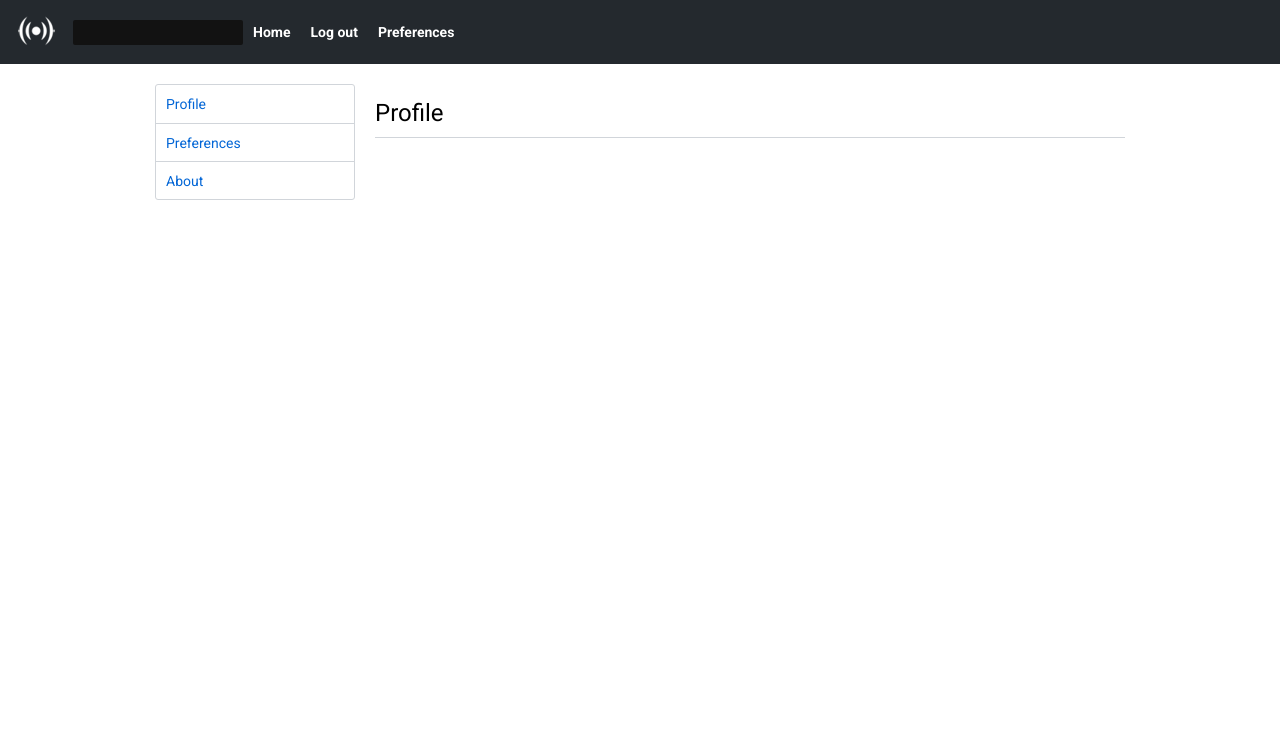
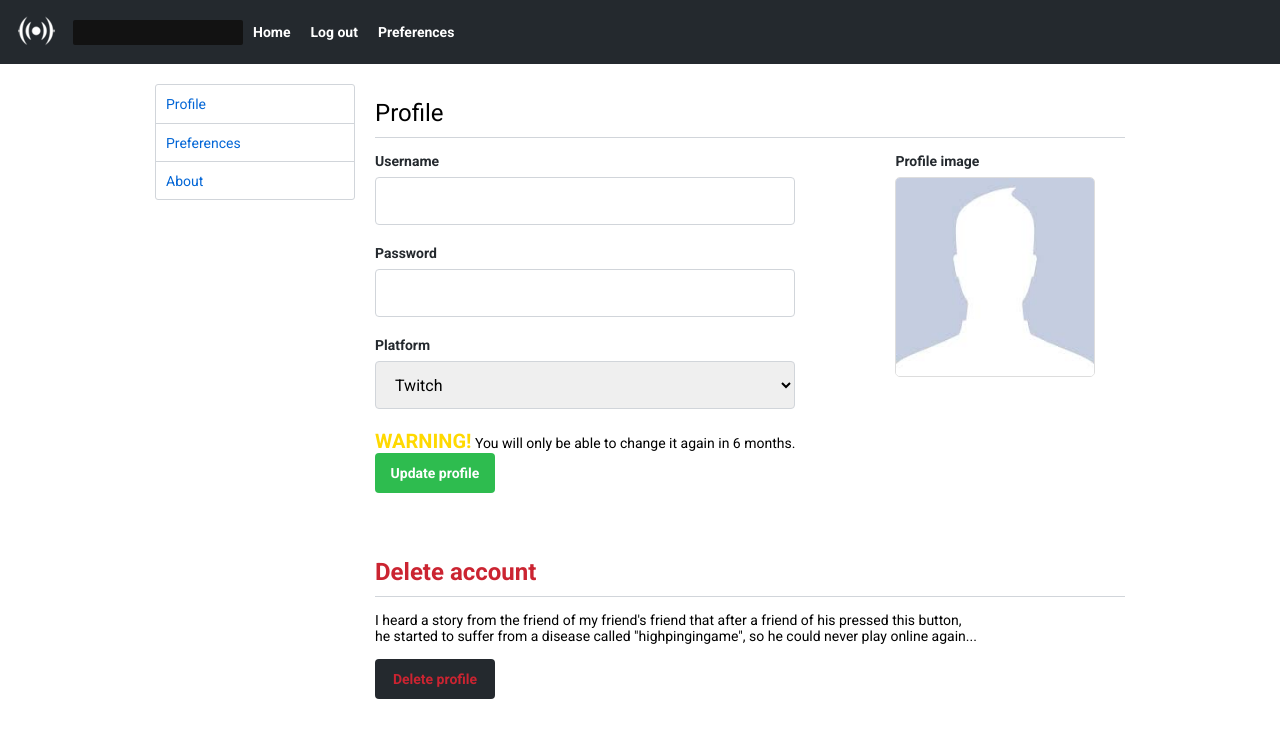
Before and after one commit to bbzitopirulito/streamers, a React (Create React App) app: page /settings/profile in a window 1280 px wide. Shown: the top 738 px of the page. Built offline with nearby package versions, Linux system fonts and the light colour scheme.

Commit message:
finishing the profile screen

```diff
--- a/src/App.css
+++ b/src/App.css
@@ -15,7 +15,7 @@ a {
     text-decoration: none;
 }
 
-body, input, button, select, labe, a {
+body, input, button, select, label, a {
     font-family: 'Roboto', Arial, Helvetica, sans-serif;
     font-size: 14px;
 }
@@ -54,3 +54,21 @@ body, input, button, select, labe, a {
     color:#fff;
     cursor: pointer;
 }
+
+.content button.profilebtn {
+    border: 0;
+    border-radius: 4px;
+    margin-left:0%;
+    width: 120px;
+    height: 40px;
+    font-size: 14px;
+    font-weight: bold;
+    background: #2ebc4f;
+    color:#fff;
+    cursor: pointer;
+}
+
+.content button.deletebtn {
+    background: #24292e;
+    color:#cb2431;
+}
--- a/src/components/Navmenu/styles.css
+++ b/src/components/Navmenu/styles.css
@@ -31,4 +31,3 @@
     font-weight: bold;
     font-size: 14px;
 }
-/* search about  svg */
--- a/src/components/SettingsPainel/index.js
+++ b/src/components/SettingsPainel/index.js
@@ -7,7 +7,7 @@ import './styles.css';
 class SettingsPainel extends React.Component {
     render() {
         return (
-            <SettingsPainelStyled className="settingspainelstyled">
+            <SettingsPainelStyled className="settingspainelstyled" color={this.props.color}>
                 <div className="title">
                     <p>{this.props.title}</p>
                 </div>
--- a/src/components/Styled/SettingsPainel/index.js
+++ b/src/components/Styled/SettingsPainel/index.js
@@ -11,6 +11,10 @@ const SettingsPainel = styled.div`
     p:first-child {
         padding:10px 0 10px 0;
         font-size:24px;
+        ${props => props.color && ({
+            color:props.color,
+            fontWeight:"bold"
+        })};
     }
 `;
 
--- a/src/pages/Settings/Profile/index.js
+++ b/src/pages/Settings/Profile/index.js
@@ -4,17 +4,19 @@ import Navmenu from '../../../components/Navmenu';
 import SettingsNav from '../../../components/SettingsNav';
 import SettingsPainel from '../../../components/SettingsPainel';
 
+import default_user_image from '../../../assets/default_user_image.jpg';
+
 import './styles.css';
 
 export default function Profile() {
-    const [newusername, setNewUsername] = "";
-    const [newpassword, setNewPassword] = "";
-    const [newplatform, setNewPlatform] = "";
+    const [newusername, setNewUsername] = useState("");
+    const [newpassword, setNewPassword] = useState("");
+    const [newplatform, setNewPlatform] = useState("");
 
-    //search about redux and svg
+    //search about svg, redux and next.js in order
 
-    async function handleSubmit() {
-
+    async function handleSubmit(event) {
+        event.preventDefault();
     }
 
     return (
@@ -27,7 +29,8 @@ export default function Profile() {
                     </div>
                     <div className="painelscreen">
                         <SettingsPainel title={"Profile"} />
-                        {/* <form onSubmit={handleSubmit}>
+                        <div className="form">
+                            <form onSubmit={handleSubmit}>
                                 <label htmlFor="username">Username</label>
                                 <input
                                     type="text"
@@ -51,9 +54,21 @@ export default function Profile() {
                                     <option value="youtube">Youtube</option>
                                     <option value="nimo">Nimo</option>
                                 </select>
+                                <p><strong>WARNING!</strong> You will only be able to change it again in 6 months.</p>
+                                <button className="profilebtn" type="submit">Update profile</button>
+                            </form>
+                            <div className="profileimage">
+                                <label htmlFor="profileimage">Profile image</label>
+                                <img id="profileimage" src={default_user_image} width={200} />
+                            </div>
+                        </div>
 
-                            <button className="btn" type="submit">Update profile</button>
-                        </form>                         */}
+                        <SettingsPainel title={"Delete account"} color={"#cb2431"} />
+                        <div className="deleteaccount">
+                            <p className="deletetext">I heard a story from the friend of my friend's friend that after a friend of his pressed this button,<br></br>
+                            he started to suffer from a disease called "highpingingame", so he could never play online again...</p>
+                            <button className="profilebtn deletebtn" type="submit">Delete profile</button>
+                        </div>
                     </div>
                 </div>
 
--- a/src/pages/Settings/Profile/styles.css
+++ b/src/pages/Settings/Profile/styles.css
@@ -3,3 +3,57 @@
     justify-content: center;
     margin-top:20px;
 }
+
+.profilewrapper > .painel > .painelscreen > .form > form {
+    padding-top:15px;
+    margin-left:20px;
+    padding-bottom:50px;
+}
+
+.profilewrapper > .painel > .painelscreen > .form > form > input select {
+    width: 400px;
+    height: 35px;
+    background-color:#fafbfc;
+}
+
+.profilewrapper > .painel > .painelscreen .deleteaccount p form > p {
+    padding-bottom:15px;
+    color:#586069;
+    font-size: 12px;
+}
+
+.profilewrapper > .painel > .painelscreen > .form > form > p > strong {
+    font-size: 20px;
+    color:rgb(255, 217, 0);
+}
+
+.profilewrapper > .painel > .painelscreen .deleteaccount  {
+    margin-left:20px;
+    padding-top:15px;
+}
+
+.profilewrapper > .painel > .painelscreen .profileimage {
+    margin-top:15px;
+    margin-left:100px;
+    float: right;
+}
+
+.profilewrapper > .painel > .painelscreen > .form > .profileimage > img {
+    border:1px solid #ddd;
+    border-radius: 5px;
+}
+
+.profilewrapper > .painel > .painelscreen > .form {
+    display: flex;
+}
+
+.profilewrapper > .painel > .painelscreen > .form > .profileimage > label {
+    display: block;
+    color: #24292e;
+    font-weight: bold;
+    margin-bottom: 8px;
+}
+
+.profilewrapper > .painel > .painelscreen > .deleteaccount > .deletetext {
+    padding-bottom:15px;
+}
```
Also changed, not shown: notes.txt (added), src/assets/default_user_image.jpg (added), src/pages/Settings/About/styles.css (line endings or trailing spaces). Lines whose indentation alone changed are shown as unchanged.
